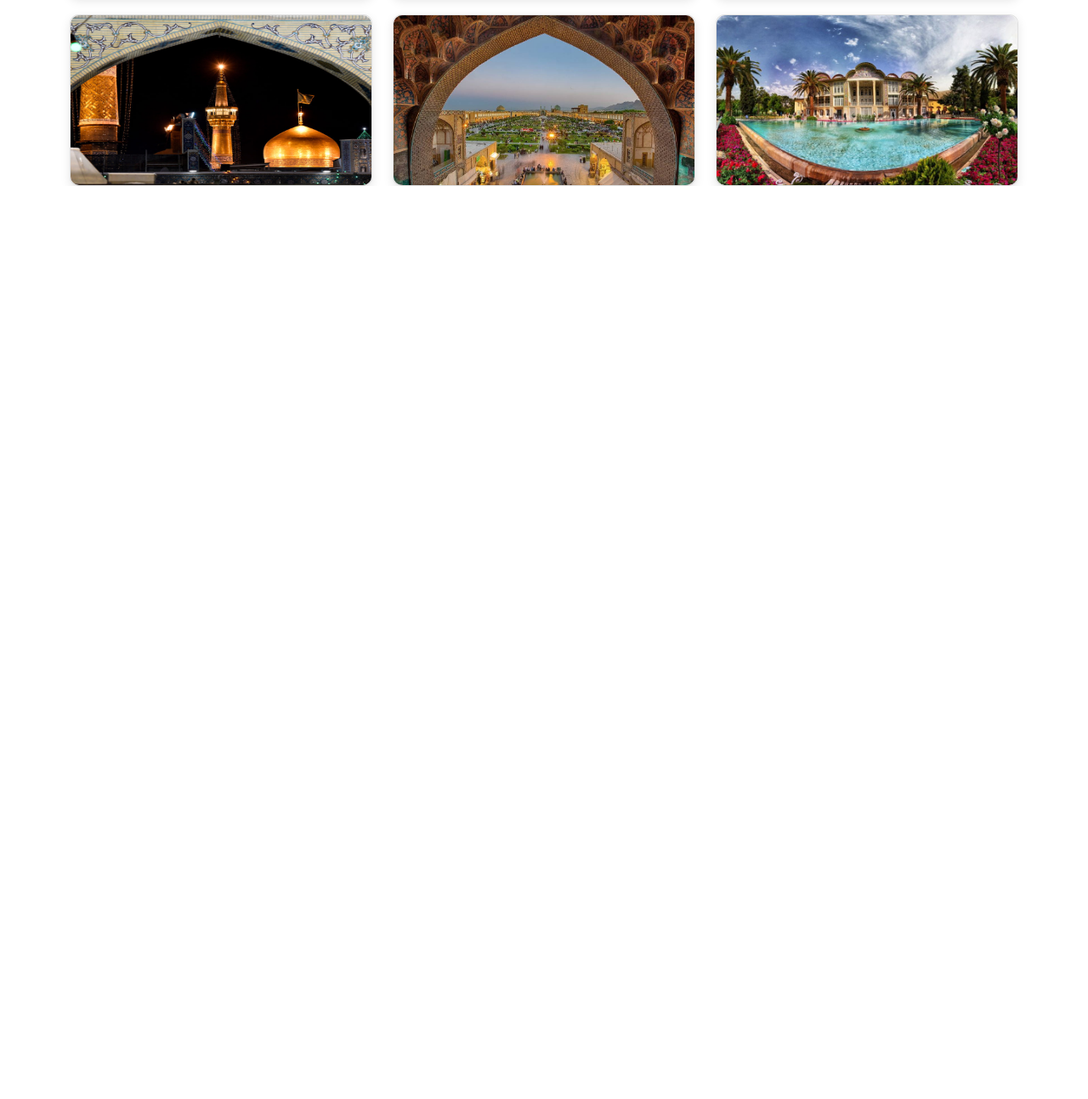
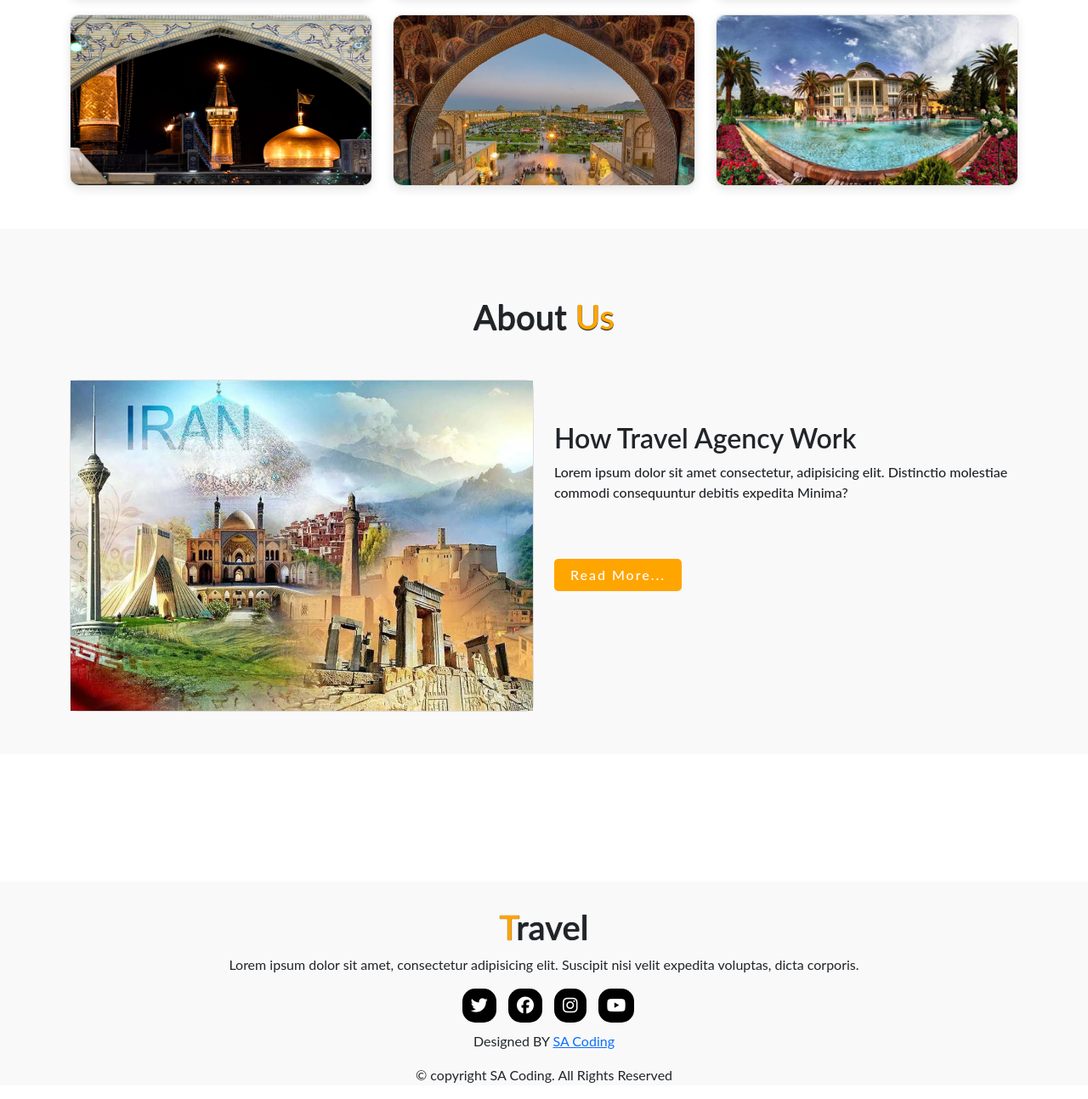
Before and after one commit to maryam545/travel-website, a plain HTML site: page index.html in a window 1280 px wide. Shown: the part 3387-4681 px from the top of the page at 85% size. Before the commit the page ends 3606 px from the top, so only its background shows below. Drawn offline with nearby package versions, Linux system fonts and the light colour scheme.

Commit message:
footer end

```diff
--- a/index.html
+++ b/index.html
@@ -409,7 +409,52 @@
       </div>
     </section>
     <!-- section gallery end -->
-
+    <!-- about start  -->
+    <section class="about" id="About">
+      <div class="container">
+        <div class="main-txt">
+          <h1>About <span>Us</span></h1>
+          <div class="row" style="margin-top: 50px">
+            <div class="col-md-6 py-3 py-md-0">
+              <div class="card">
+                <img src="./img/t.webp" alt="" />
+              </div>
+            </div>
+            <div class="col-md-6 py-3 py-md-0" style="margin-top: 50px">
+              <h2>How Travel Agency Work</h2>
+              <p>
+                Lorem ipsum dolor sit amet consectetur, adipisicing elit.
+                Distinctio molestiae commodi consequuntur debitis expedita
+                Minima?
+              </p>
+              <button class="about-btn">Read More...</button>
+            </div>
+          </div>
+        </div>
+      </div>
+    </section>
+    <!-- about end -->
+    <!-- footer start -->
+    <footer class="footer">
+      <h1><span>T</span>ravel</h1>
+      <p>
+        Lorem ipsum dolor sit amet, consectetur adipisicing elit. Suscipit nisi
+        velit expedita voluptas, dicta corporis.
+      </p>
+      <div class="social-links">
+        <i class="fa-brands fa-twitter"></i>
+        <i class="fa-brands fa-facebook"></i>
+        <i class="fa-brands fa-instagram"></i>
+        <i class="fa-brands fa-youtube"></i>
+      </div>
+      <div class="credit">
+        <p>Designed BY <a href="#"> SA Coding</a></p>
+      </div>
+      <div class="copyright">
+        <p>&copy; copyright SA Coding. All Rights Reserved</p>
+      </div>
+    </footer>
+    <!-- footer end -->
     <script
       src="https://cdn.jsdelivr.net/npm/bootstrap@5.0.2/dist/js/bootstrap.bundle.min.js"
       integrity="sha384-MrcW6ZMFYlzcLA8Nl+NtUVF0sA7MsXsP1UyJoMp4YLEuNSfAP+JcXn/tWtIaxVXM"
--- a/style.css
+++ b/style.css
@@ -298,3 +298,72 @@
   transform: scale(1.1);
 }
 /* section gallery end */
+/* about start */
+.about {
+  margin-top: 50px;
+  background: #f9f9f9;
+  padding: 50px;
+}
+.about .card {
+  border-radius: 10px;
+}
+.about h2 {
+  font-weight: 600;
+  letter-spacing: 500;
+}
+.about p {
+  font-weight: 500;
+}
+.about-btn {
+  width: 150px;
+  height: 38px;
+  border: none;
+  border-radius: 5px;
+  background: orange;
+  color: #fff;
+  letter-spacing: 2px;
+  font-weight: 550;
+  transition: 0.5s ease;
+  cursor: pointer;
+  margin-top: 50px;
+}
+.about-btn:hover {
+  width: 170px;
+}
+@media (max-width: 765px) {
+  .about {
+    padding: 0;
+  }
+}
+/* about end */
+/* footer start */
+.footer {
+  width: 100%;
+  margin-top: 150px;
+  text-align: center;
+  background: #f9f9f9;
+}
+.footer h1 {
+  font-weight: 600;
+  padding-top: 30px;
+  text-shadow: 0px 0px 1px black;
+}
+.footer h1 span {
+  color: orange;
+}
+.social-links i {
+  padding: 10px;
+  border-radius: 15px;
+  font-size: 20px;
+  background: #000;
+  color: #fff;
+  margin-left: 10px;
+  margin-bottom: 10px;
+  transition: 0.5s ease;
+  cursor: pointer;
+}
+.social-links i:hover {
+  background: orange;
+  color: #000;
+}
+/* footer end */
```
Also changed, not shown: img/t.webp (added).
